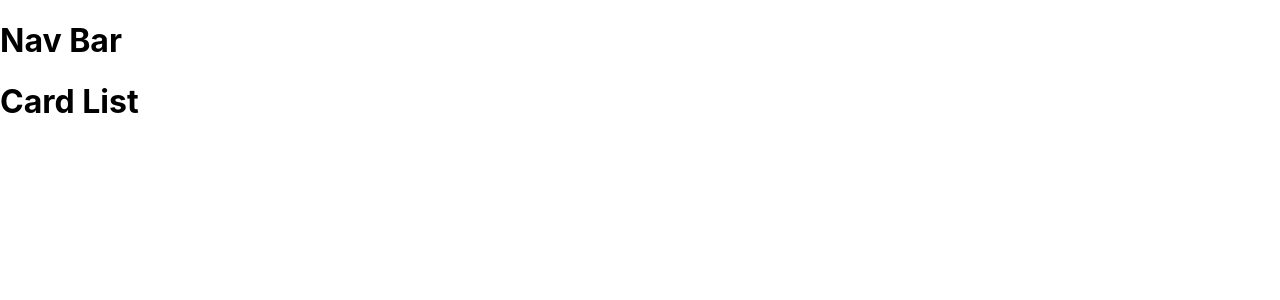
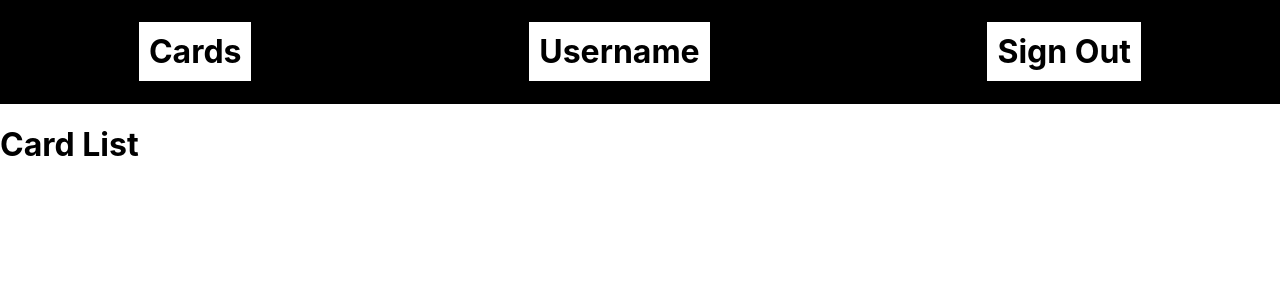
Before and after one commit to KennethKosling/MTG-card-storage, a React (Create React App) app: page /cards in a window 1280 px wide. Shown: the top 300 px of the page. Built offline with nearby package versions, Linux system fonts and the light colour scheme.

Commit message:
Navbar w/o sign Out function

```diff
--- a/src/components/NavBar/NavBar.jsx
+++ b/src/components/NavBar/NavBar.jsx
@@ -1,3 +1,12 @@
+import styles from "./NavBar.module.css"
+import { Link } from "react-router-dom"
+
 export default function NavBar(){
-  return <h1>Nav Bar</h1>
+  return(
+    <div className={styles.NavBar}>
+      <Link to="/cards" className={styles.Link}><h1 className={styles.NavBarItem}>Cards</h1></Link>
+      <h1 className={styles.NavBarItem}>Username</h1>
+      <Link to="/" className={styles.Link}><h1 className={styles.NavBarItem}>Sign Out</h1></Link>
+    </div>
+  )
 }
--- /dev/null
+++ b/src/components/NavBar/NavBar.module.css
@@ -0,0 +1,18 @@
+.NavBar{
+  display: flex;
+  justify-content: space-around;
+  height: fit-content;
+  background-color: black;
+}
+
+.NavBarItem{
+  border: solid 1px black;
+  padding: 10px;
+  justify-content: center;
+  background-color: white;
+}
+
+.Link{
+  text-decoration: none;
+  color: black;
+}
--- a/src/pages/App/App.js
+++ b/src/pages/App/App.js
@@ -4,7 +4,9 @@ import CardsPage from '../CardsPage/CardsPage';
 import HomePage from '../HomePage/HomePage';
 
 function App() {
-  const user = true
+  const user = {
+    username: "Mr.Turtle"
+  }
   return (
     <div className={styles.App}>
       <Routes>
```
